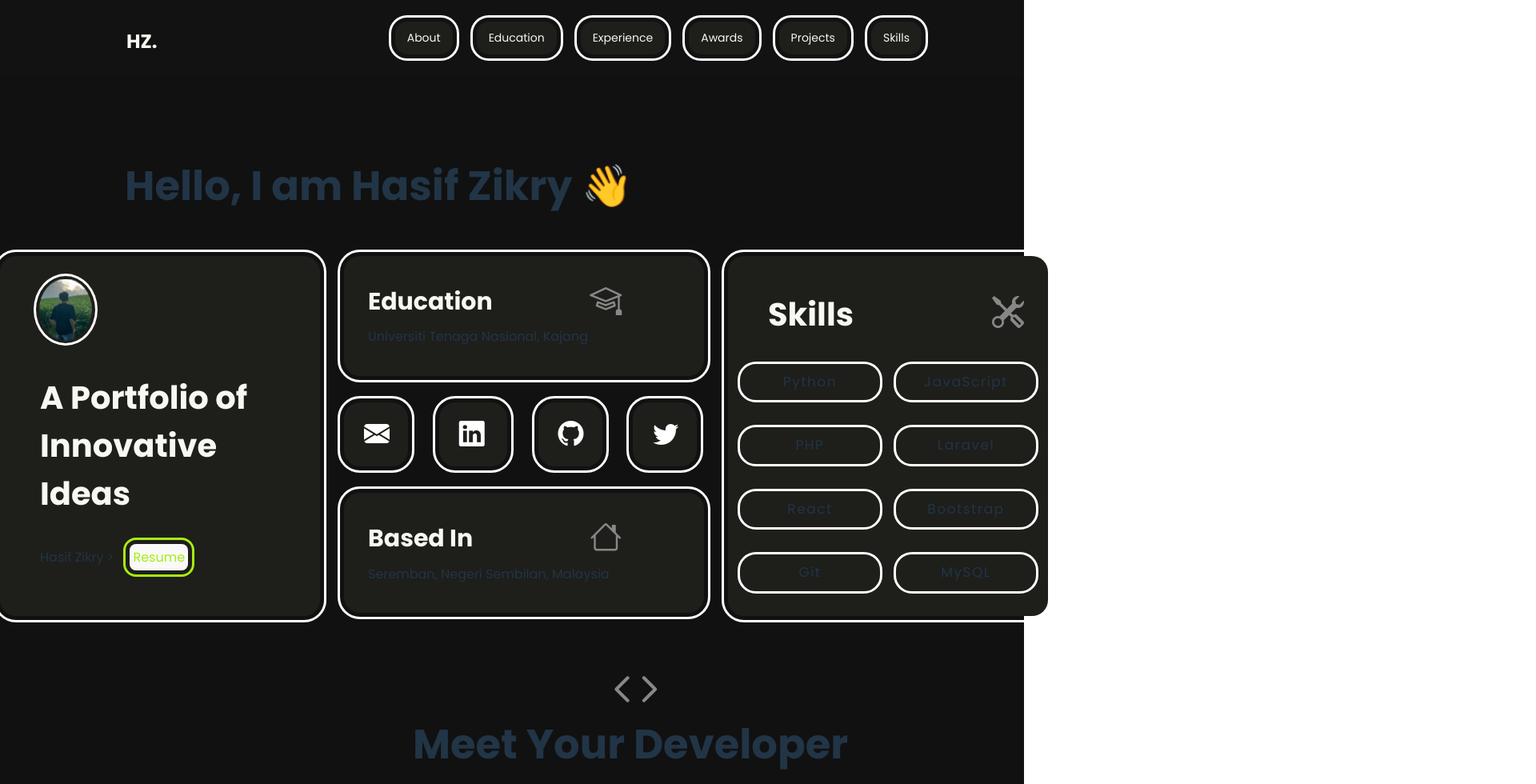
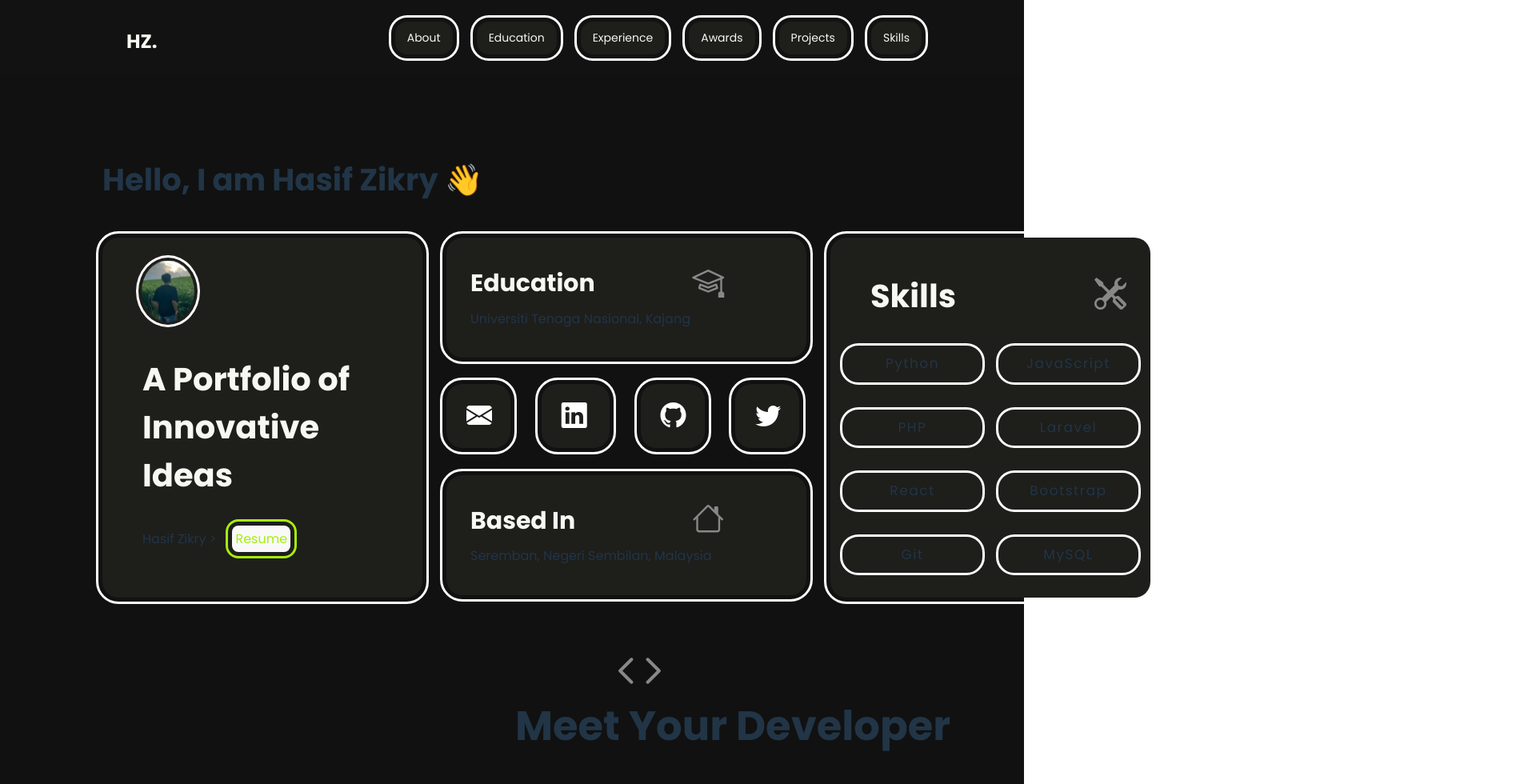
Before and after one commit to siefzieq/Portfolio, a React (Vite) app: page / in a window 1280 px wide. Shown: the top 980 px of the page at 80% size, 1920 px wide, since content can reach past the window. Built offline with nearby package versions, Linux system fonts and the light colour scheme.

Commit message:
Updated Version 1.3

```diff
--- a/src/components/About/About.css
+++ b/src/components/About/About.css
@@ -56,7 +56,7 @@
 .header-about i {
     margin-top: 50%;
     font-size: 65px;
-    padding-left: 36%;
+    padding-left: 18%;
     color: #888888;
 }
 
--- a/src/components/Main/Main.css
+++ b/src/components/Main/Main.css
@@ -2,6 +2,8 @@ body {
     background-color: #F9FAFB;
     font-family: Poppins;
     font-size: 16px;
+    padding-left: 10%;
+    padding-right: 25%;
 }
 .header{
     padding-left: 20px;
@@ -215,9 +217,9 @@ h2 {
     color:#111111;
 }
 .header-main{
-    margin-left: 13%;
     margin-top: 17%;
     margin-bottom: -150px;
+    font-size: 12px;
 }
 .wave-emoji {
     display: inline-block;
```
